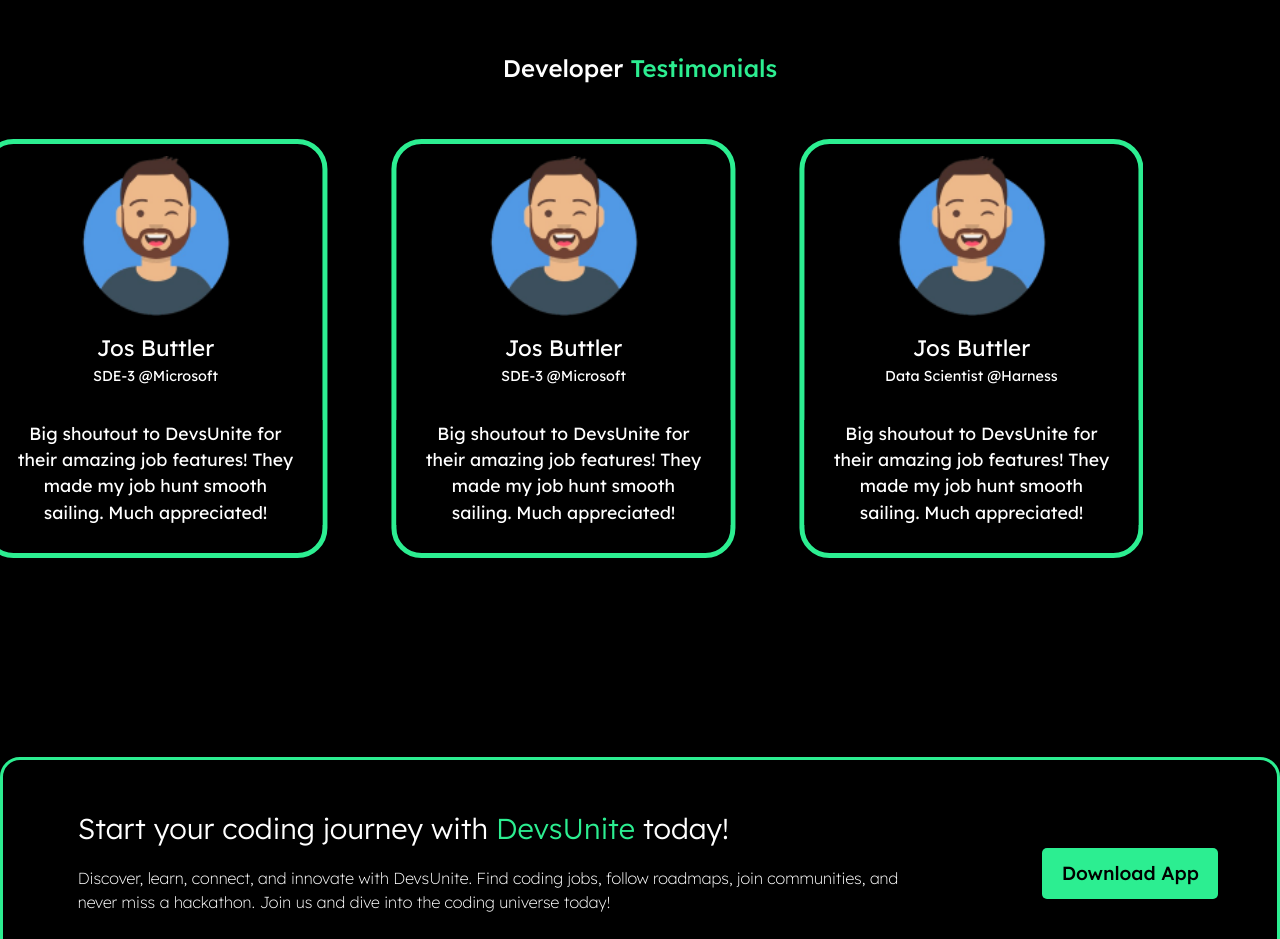
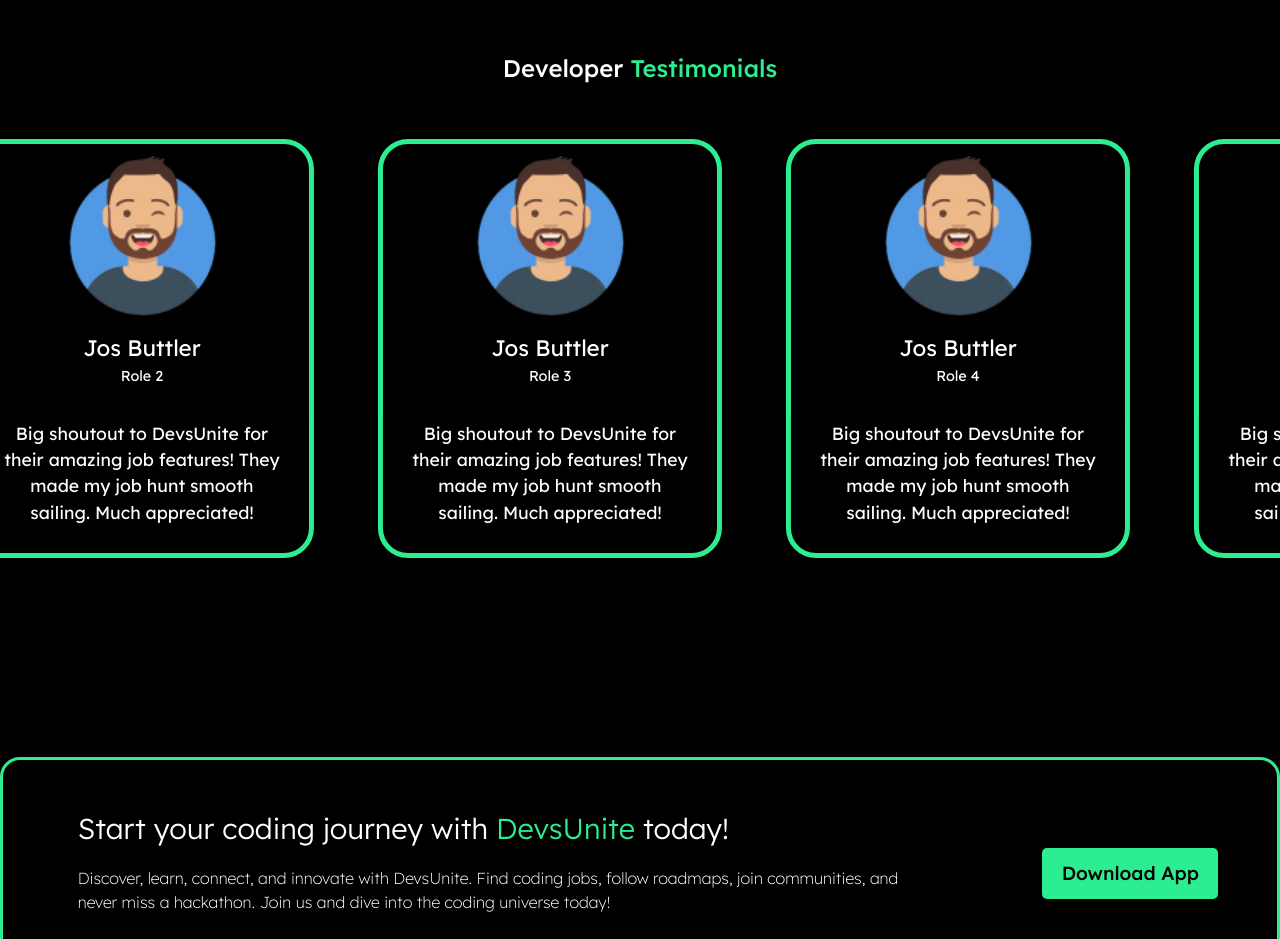
Before and after one commit to nikhiltomar2690/devsroute, a React (Vite) app: page / in a window 1280 px wide. Shown: the part 2900-3839 px from the top of the page. Built offline with nearby package versions, Linux system fonts and the light colour scheme; the HTML template or start-up script is replaced by a standard one.

Commit message:
testimonial animation fixed

```diff
--- a/src/components/pages/Testimonial.css
+++ b/src/components/pages/Testimonial.css
@@ -21,12 +21,9 @@
 
 @keyframes scroll {
   0% {
-    transform: translateX(0);
-  }
-  50% {
-    transform: translateX(-50%); /* Move first list halfway out */
+    transform: translateX(0%);
   }
   100% {
-    transform: translateX(-100%); /* Move second list completely out */
+    transform: translateX(-50%);
   }
 }
--- a/src/components/pages/Testimonial.jsx
+++ b/src/components/pages/Testimonial.jsx
@@ -1,4 +1,4 @@
-import React, { useState } from "react";
+import { useState } from "react";
 import "./Testimonial.css";
 import person from "../../img/person.png";
 import { TestimonialCard } from "./TestimonialCard";
@@ -25,36 +25,15 @@
         onMouseLeave={handleMouseLeave}
       >
         <div className={`cards-testimonial ${isPaused ? "paused" : ""}`}>
-          <TestimonialCard
-            role="SDE @NI"
-            name="Jos Buttler"
-            imgsrc={person}
-            content="Big shoutout to DevsUnite for their amazing job features! They made my job hunt smooth sailing. Much appreciated!"
-          />
-          <TestimonialCard
-            role="SDE-3 @Microsoft"
-            name="Jos Buttler"
-            imgsrc={person}
-            content="Big shoutout to DevsUnite for their amazing job features! They made my job hunt smooth sailing. Much appreciated!"
-          />
-          <TestimonialCard
-            role="SDE-3 @Microsoft"
-            name="Jos Buttler"
-            imgsrc={person}
-            content="Big shoutout to DevsUnite for their amazing job features! They made my job hunt smooth sailing. Much appreciated!"
-          />
-          <TestimonialCard
-            role="SDE-3 @Microsoft"
-            name="Jos Buttler"
-            imgsrc={person}
-            content="Big shoutout to DevsUnite for their amazing job features! They made my job hunt smooth sailing. Much appreciated!"
-          />
-          <TestimonialCard
-            role="Data Scientist @Harness"
-            name="Jos Buttler"
-            imgsrc={person}
-            content="Big shoutout to DevsUnite for their amazing job features! They made my job hunt smooth sailing. Much appreciated!"
-          />
+          {[...Array(10)].map((_, index) => (
+            <TestimonialCard
+              key={index}
+              role={`Role ${index}`}
+              name="Jos Buttler"
+              imgsrc={person}
+              content="Big shoutout to DevsUnite for their amazing job features! They made my job hunt smooth sailing. Much appreciated!"
+            />
+          ))}
         </div>
       </div>
     </div>
```
